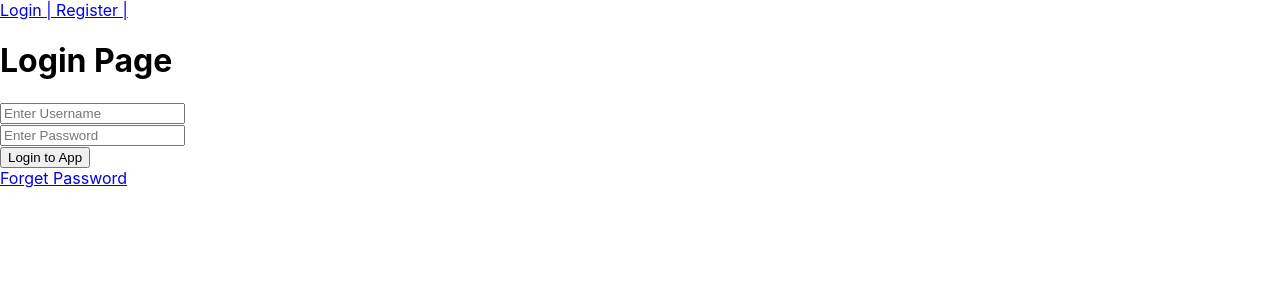
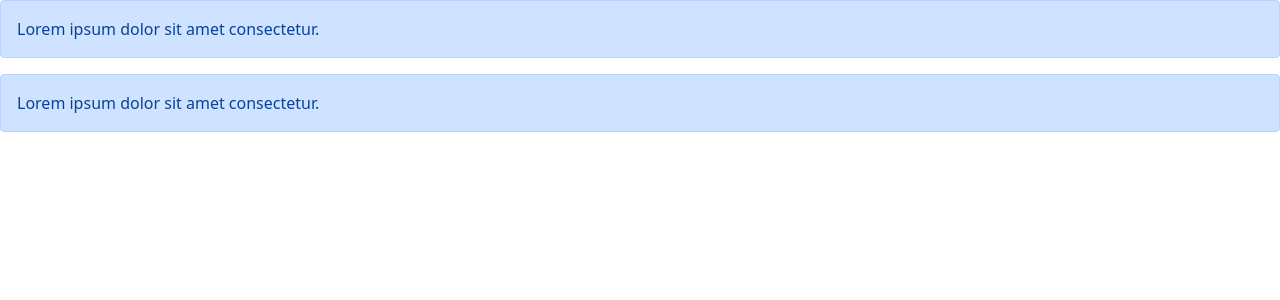
Before and after one commit to dac-dec-21/mini-project, a React (Create React App) app: page / in a window 1280 px wide. Shown: the top 300 px of the page. Built offline with nearby package versions, Linux system fonts and the light colour scheme.

Commit message:
rb -alert.

```diff
--- a/package.json
+++ b/package.json
@@ -6,7 +6,9 @@
     "@testing-library/jest-dom": "^5.16.1",
     "@testing-library/react": "^12.1.2",
     "@testing-library/user-event": "^13.5.0",
+    "bootstrap": "^5.1.3",
     "react": "^17.0.2",
+    "react-bootstrap": "^2.1.1",
     "react-dom": "^17.0.2",
     "react-router-dom": "^6.2.1",
     "react-scripts": "5.0.0",
--- a/src/App.js
+++ b/src/App.js
@@ -1,107 +1,15 @@
-import { useState } from "react";
-import {
-  BrowserRouter,
-  Link,
-  Route,
-  Routes,
-  useNavigate,
-  useParams,
-  useLocation,
-} from "react-router-dom";
+import { Accordion, Alert } from "react-bootstrap";
 
 export default function App() {
-  let preLoginList = ["/", "/login", "/register", "/forget-password"];
-  let location = useLocation();
+  return (
+    <div className="">
+      {/** Bootstrap */}
+      <div className="alert alert-primary">
+        Lorem ipsum dolor sit amet consectetur.
+      </div>
 
-  return (
-    <>
-      {/** Link is Secondary */}
-      {preLoginList.includes(location.pathname) ? (
-        <div>
-          <Link to="/login">Login | </Link>
-          <Link to="/register">Register |</Link>
-        </div>
-      ) : (
-        <div>
-          <Link to="/welcome-home">Home | </Link>
-          <Link to="/explore">Expore | </Link>
-          <Link to="/messages">Messages </Link>
-        </div>
-      )}
-
-      <Routes>
-        <Route path="/" element={<Login />} />
-        <Route path="/login" element={<Login />} />
-        <Route path="/register" element={<Register />} />
-        <Route path="/forget-password" element={<ForgetPassword />} />
-
-        <Route path="/welcome-home" element={<WelcomeHome />} />
-        <Route path="/explore" element={<Explore />} />
-        <Route path="/messages" element={<Messages />} />
-      </Routes>
-    </>
-  );
-}
-
-function Login() {
-  // SPECIAL FUNCTION :: HOOKS :: use...
-  let navigate = useNavigate();
-
-  const authenticate = () => {
-    // ....
-    navigate("/welcome-home");
-  };
-
-  return (
-    <div>
-      <h1>Login Page</h1>
-      <div>
-        <div>
-          <input type="text" placeholder="Enter Username" />
-        </div>
-        <div>
-          <input type="password" placeholder="Enter Password" />
-        </div>
-        <div>
-          <input type="button" value="Login to App" onClick={authenticate} />
-        </div>
-        <Link to="/forget-password">Forget Password</Link>
-      </div>
+      {/** React Bootstrap */}
+      <Alert variant="primary">Lorem ipsum dolor sit amet consectetur.</Alert>
     </div>
   );
 }
-
-function Register() {
-  return <div>Reigster Page</div>;
-}
-
-function ForgetPassword() {
-  return (
-    <div>
-      <h1>UI For Forget Password</h1>
-    </div>
-  );
-}
-
-function WelcomeHome() {
-  let navigate = useNavigate();
-
-  const signOut = () => {
-    navigate("/login");
-  };
-
-  return (
-    <div>
-      <h1>Welcome home</h1>
-      <button onClick={signOut}>Sign Out</button>
-    </div>
-  );
-}
-
-function Explore() {
-  return <h1>Explore Page</h1>;
-}
-
-function Messages() {
-  return <h1>Messages Page</h1>;
-}
--- a/src/index.js
+++ b/src/index.js
@@ -4,6 +4,7 @@ import "./index.css";
 import App from "./App";
 import reportWebVitals from "./reportWebVitals";
 import { BrowserRouter } from "react-router-dom";
+import "bootstrap/dist/css/bootstrap.min.css";
 
 ReactDOM.render(
   <BrowserRouter>
```
Also changed, not shown: 1 other file (tests, documents, lock files or other folders).
